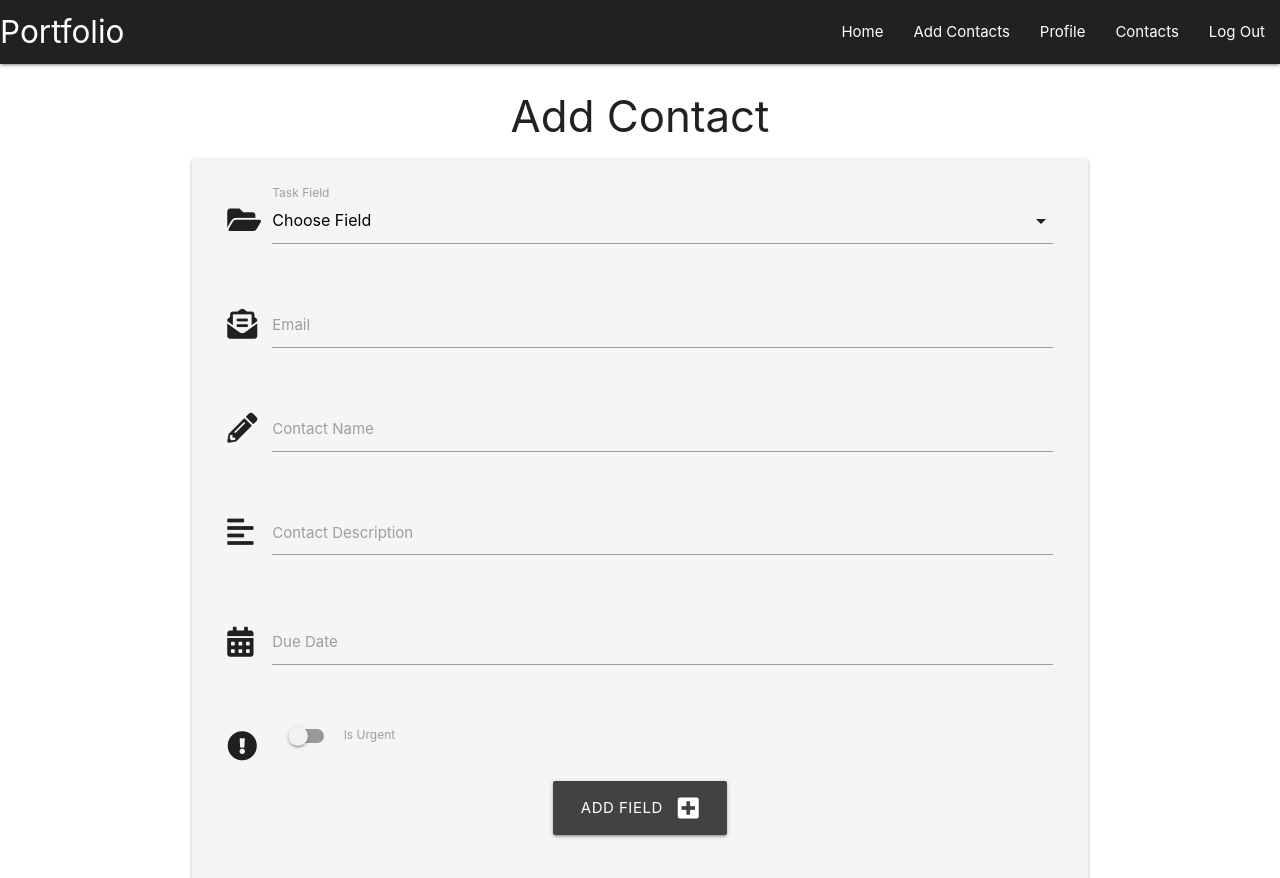
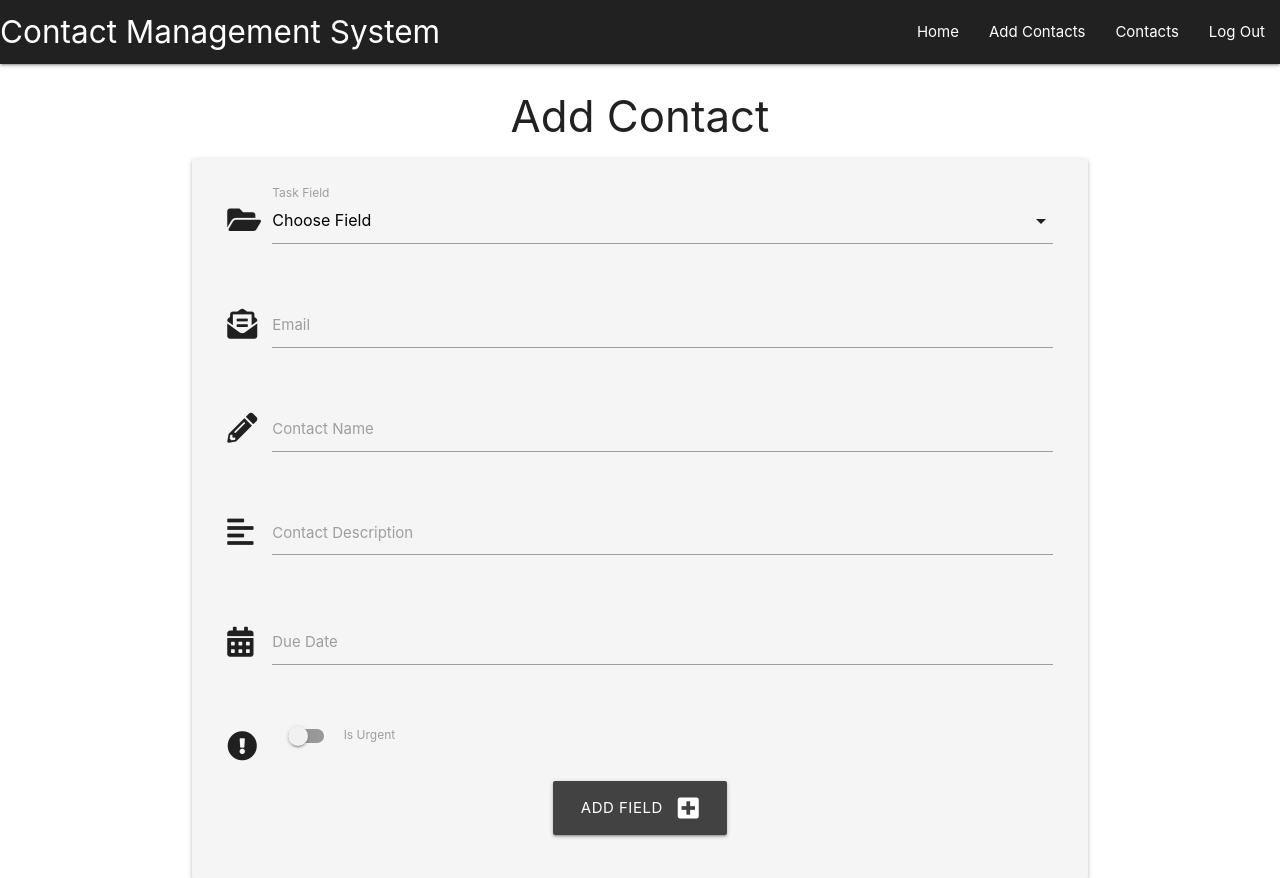
Before and after one commit to David-Gyavi/my-persona-portfolio-project, a Flask app: page /add_contact in a window 1280 px wide. Shown: the top 878 px of the page. Run offline with Flask 2, Linux system fonts and the light colour scheme; the visitor is signed in with stand-in values (Sample User, id 1); data that the repository does not hold is empty; some libraries are stand-ins or nearby versions.

Commit message:
Base template modified by changing the logo name

```diff
--- a/templates/base.html
+++ b/templates/base.html
@@ -12,20 +12,19 @@
     <link rel="stylesheet" href="{{ url_for('static', filename='css/style.css') }}" type="text/css">
     {% block style %}
     {% endblock %}
-    <title>Contact Management System</title>
+    <title>Management System</title>
 </head>
 
 <body>
     <header>
         <nav class="nav-extended text-shadow grey darken-4">
             <div class="nav-wrapper">
-                <a href="{{ url_for('get_fields') }}" class="brand-logo">Portfolio</a>
+                <a href="{{ url_for('get_fields') }}" class="brand-logo">Contact Management System</a>
                 <a href="#" data-target="mobile-demo" class="sidenav-trigger"><i class="fas fa-bars"></i></a>
                 <ul class="right hide-on-med-and-down">
                     <li><a href="{{ url_for('get_fields') }}">Home</a></li>
                     {% if session.user %}
                     <li><a href="{{ url_for('add_contact') }}">Add Contacts</a></li>
-                    <li><a href="{{ url_for( 'profile', username=session['user']) }}">Profile</a></li>
                     <li><a href="{{ url_for('edit_contact') }}">Contacts</a></li>
                     <li><a href="{{ url_for('logout') }}">Log Out</a></li>
                     {% else %}
```
